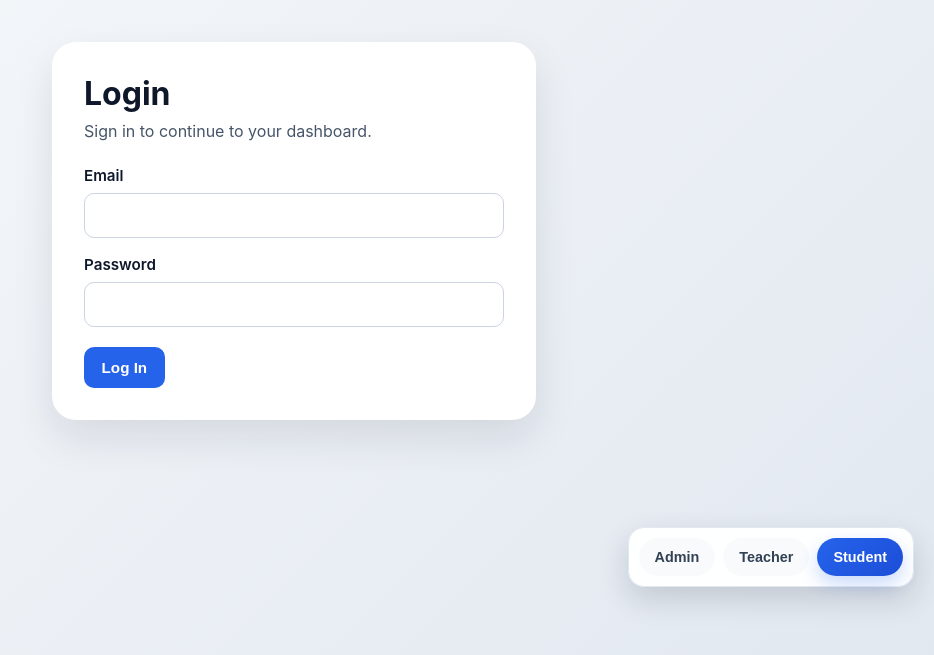
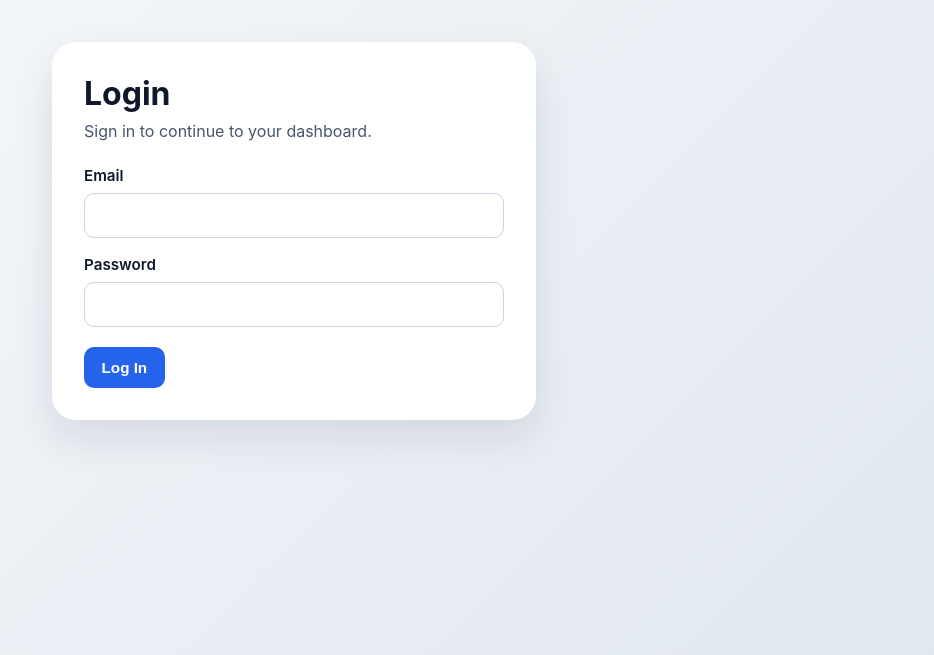
Before and after one commit to Raner14/english-learning-frontend, a React (Create React App) app: page /login in a window 1280 px wide. Shown: the part 193-848 px from the top of the page, without its empty margins (346-1280 px from the left). Built offline with nearby package versions, Linux system fonts and the light colour scheme.

Commit message:
tackle the App routing/file-responsibility

```diff
--- a/src/App.js
+++ b/src/App.js
@@ -1,84 +1,13 @@
-import { useState } from 'react';
 import { BrowserRouter, Outlet, Route, Routes } from 'react-router-dom';
+import PlaceholderView from './components/common/PlaceholderView';
 import LoginPage from './pages/auth/LoginPage';
 import ProtectedRoute from './components/auth/ProtectedRoute';
 import MainLayout from './components/layout/MainLayout';
-
-function createView(title) {
-  return function View() {
-    return (
-      <div
-        style={{
-          minHeight: '320px',
-          padding: '28px',
-          borderRadius: '20px',
-          background: '#ffffff',
-          boxShadow: '0 12px 30px rgba(15, 23, 42, 0.08)',
-        }}
-      >
-        <h2 style={{ margin: 0, color: '#0f172a', fontSize: '1.75rem' }}>{title}</h2>
-      </div>
-    );
-  };
-}
-
-const DashboardView = createView('Dashboard View');
-const UsersView = createView('Users View');
-const LessonsView = createView('Lessons View');
-const StudentsView = createView('Students View');
-const ProgressView = createView('Progress View');
-const SettingsView = createView('Settings View');
-const TeachersView = createView('Teachers View');
-const MatchTeacherView = createView('Match Teacher View');
-const ReviewsView = createView('Reviews View');
+import { APP_ROUTES } from './config/appRoutes';
 
 function App() {
-  const [currentRole, setCurrentRole] = useState('student');
-
   return (
     <>
-      <div
-        style={{
-          position: 'fixed',
-          right: '20px',
-          bottom: '20px',
-          zIndex: 1100,
-          display: 'flex',
-          gap: '8px',
-          padding: '10px',
-          borderRadius: '16px',
-          background: 'rgba(255, 255, 255, 0.96)',
-          boxShadow: '0 12px 30px rgba(15, 23, 42, 0.16)',
-          border: '1px solid #e2e8f0',
-        }}
-      >
-        {['admin', 'teacher', 'student'].map((role) => {
-          const isActive = currentRole === role;
-
-          return (
-            <button
-              key={role}
-              type="button"
-              onClick={() => setCurrentRole(role)}
-              style={{
-                border: 'none',
-                borderRadius: '999px',
-                padding: '0.7rem 1rem',
-                cursor: 'pointer',
-                fontSize: '0.9rem',
-                fontWeight: 700,
-                color: isActive ? '#ffffff' : '#334155',
-                background: isActive ? 'linear-gradient(135deg, #2563eb 0%, #1d4ed8 100%)' : '#f8fafc',
-                boxShadow: isActive ? '0 8px 18px rgba(37, 99, 235, 0.24)' : 'none',
-                transition: 'transform 0.2s ease, background-color 0.2s ease, color 0.2s ease',
-              }}
-            >
-              {role.charAt(0).toUpperCase() + role.slice(1)}
-            </button>
-          );
-        })}
-      </div>
-
       <BrowserRouter>
         <Routes>
           <Route path="/login" element={<LoginPage />} />
@@ -91,16 +20,13 @@ function App() {
               </ProtectedRoute>
             }
           >
-            <Route path="/dashboard" element={<DashboardView />} />
-            <Route path="/" element={<DashboardView />} />
-            <Route path="/users" element={<UsersView />} />
-            <Route path="/lessons" element={<LessonsView />} />
-            <Route path="/students" element={<StudentsView />} />
-            <Route path="/progress" element={<ProgressView />} />
-            <Route path="/settings" element={<SettingsView />} />
-            <Route path="/teachers" element={<TeachersView />} />
-            <Route path="/match-teacher" element={<MatchTeacherView />} />
-            <Route path="/reviews" element={<ReviewsView />} />
+            {APP_ROUTES.map((route) => (
+              <Route
+                key={route.path}
+                path={route.path}
+                element={<PlaceholderView title={route.title} />}
+              />
+            ))}
           </Route>
         </Routes>
       </BrowserRouter>
--- /dev/null
+++ b/src/components/common/PlaceholderView.css
@@ -0,0 +1,13 @@
+.placeholder-view {
+  min-height: 320px;
+  padding: 28px;
+  border-radius: 20px;
+  background: #ffffff;
+  box-shadow: 0 12px 30px rgba(15, 23, 42, 0.08);
+}
+
+.placeholder-view__title {
+  margin: 0;
+  color: #0f172a;
+  font-size: 1.75rem;
+}
--- /dev/null
+++ b/src/components/common/PlaceholderView.jsx
@@ -0,0 +1,11 @@
+import './PlaceholderView.css';
+
+function PlaceholderView({ title }) {
+  return (
+    <div className="placeholder-view">
+      <h2 className="placeholder-view__title">{title}</h2>
+    </div>
+  );
+}
+
+export default PlaceholderView;
--- /dev/null
+++ b/src/config/appRoutes.js
@@ -0,0 +1,14 @@
+const APP_ROUTES = [
+  { path: '/dashboard', title: 'Dashboard View' },
+  { path: '/', title: 'Dashboard View' },
+  { path: '/users', title: 'Users View' },
+  { path: '/lessons', title: 'Lessons View' },
+  { path: '/students', title: 'Students View' },
+  { path: '/progress', title: 'Progress View' },
+  { path: '/settings', title: 'Settings View' },
+  { path: '/teachers', title: 'Teachers View' },
+  { path: '/match-teacher', title: 'Match Teacher View' },
+  { path: '/reviews', title: 'Reviews View' },
+];
+
+export { APP_ROUTES };
```
